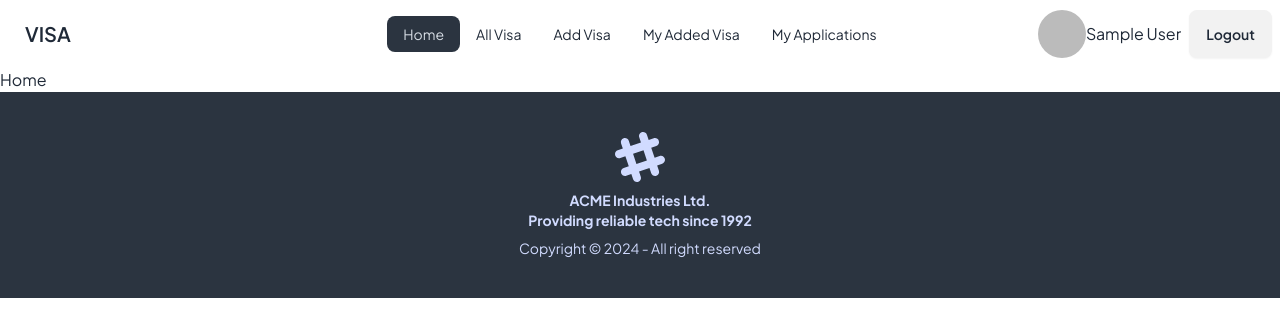
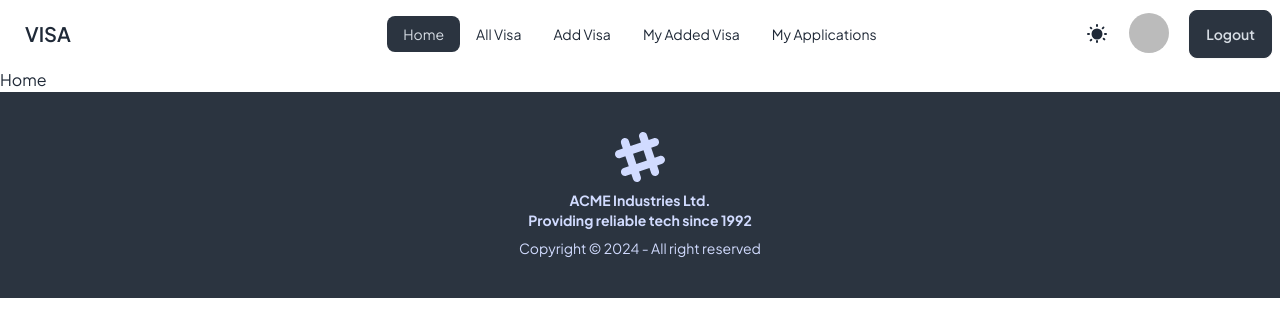
Before and after one commit to ornobaadi/Visa-Navigator-Client, a React (Vite) app: page / in a window 1280 px wide. Shown: the top 336 px of the page. Built offline with nearby package versions, Linux system fonts and the light colour scheme; no server answers; sample sign-in values are in the browser's storage.

Commit message:
All visa filter and Dark mode

```diff
--- a/src/components/Navbar.jsx
+++ b/src/components/Navbar.jsx
@@ -1,9 +1,9 @@
 import { useContext } from "react";
 import { Link, NavLink } from "react-router-dom";
 import { AuthContext } from "../provider/AuthProvider";
+import ThemeToggle from "./ThemeToggle";
 
 const Navbar = () => {
-
     const { user, logOut } = useContext(AuthContext);
 
     const links = (
@@ -11,17 +11,12 @@ const Navbar = () => {
             <li><NavLink to='/'>Home</NavLink></li>
             <li><NavLink to='/allvisa'>All Visa</NavLink></li>
             {user?.email && (
+                <>
                     <li><NavLink to='/addvisa'>Add Visa</NavLink></li>
+                    <li><NavLink to='/my-added-visa'>My Added Visa</NavLink></li>
+                    <li><NavLink to='/my-visa-applications'>My Applications</NavLink></li>
+                </>
             )}
-            {user?.email && (
-                <li><NavLink to='/my-added-visa'>My Added Visa</NavLink></li>
-            )}
-            {user?.email && (
-                <li><NavLink to='/my-visa-applications'>My Applications</NavLink></li>
-            )}
-
-
-
         </>
     )
 
@@ -56,30 +51,36 @@ const Navbar = () => {
                     {links}
                 </ul>
             </div>
-            <div className="navbar-end gap-2">
-                <div>
-                    {user && user?.email ?
-                        <div className="flex items-center">
+            <div className="navbar-end gap-4">
+                <ThemeToggle />
+                {user && user?.email ? (
+                    <div className="flex items-center gap-4">
+                        <div className="dropdown dropdown-hover dropdown-end">
+                            <div tabIndex={0} role="button" className="btn btn-ghost btn-circle avatar">
+                                <div className="w-10 rounded-full">
                                     <img
-                                className="w-12 h-12 rounded-full"
+                                        alt="User avatar"
                                         src={user?.photoURL || "https://cdn.pixabay.com/photo/2018/11/13/21/43/avatar-3814049_1280.png"}
-                                alt="User"
+                                        onError={(e) => {
+                                            e.target.onerror = null;
+                                            e.target.src = "https://cdn.pixabay.com/photo/2018/11/13/21/43/avatar-3814049_1280.png";
+                                        }}
                                     />
-                            <p>{user.displayName}</p>
                                 </div>
-                        :
-                        <div></div>}
                             </div>
-                {
-                    user && user?.email ?
-                        <button onClick={logOut} className="btn">Logout</button>
-                        :
-                        <div>
-                            <Link className="btn" to='/auth/login'>Login</Link>
-                            <Link className="btn" to='/auth/register'>Signup</Link>
+                            <ul tabIndex={0} className="menu dropdown-content z-[1] p-2 shadow bg-base-100 rounded-box w-52 mt-4">
+                                <li className="text-center font-bold">{user.displayName || 'User'}</li>
+                                <li className="text-center text-sm text-gray-500">{user.email}</li>
+                            </ul>
                         </div>
-                }
-
+                        <button onClick={logOut} className="btn btn-neutral">Logout</button>
+                    </div>
+                ) : (
+                    <div className="flex gap-2">
+                        <Link className="btn btn-outline" to='/auth/login'>Login</Link>
+                        <Link className="btn btn-outline" to='/auth/register'>Signup</Link>
+                    </div>
+                )}
             </div>
         </div>
     );
--- /dev/null
+++ b/src/components/ThemeToggle.jsx
@@ -0,0 +1,52 @@
+import { useState, useEffect } from 'react';
+
+const ThemeToggle = () => {
+    // State to track current theme
+    const [theme, setTheme] = useState(
+        localStorage.getItem('theme') || 'light'
+    );
+
+    // Effect to apply theme and store in local storage
+    useEffect(() => {
+        // Apply theme to document element
+        document.documentElement.setAttribute('data-theme', theme);
+        localStorage.setItem('theme', theme);
+    }, [theme]);
+
+    // Toggle between light and dark themes
+    const toggleTheme = () => {
+        setTheme(theme === 'light' ? 'dark' : 'light');
+    };
+
+    return (
+        <label className="swap swap-rotate">
+            {/* this hidden checkbox controls the state */}
+            <input
+                type="checkbox"
+                className="theme-controller"
+                checked={theme === 'dark'}
+                onChange={toggleTheme}
+            />
+
+            {/* sun icon */}
+            <svg
+                className="swap-off fill-current w-6 h-6"
+                xmlns="http://www.w3.org/2000/svg"
+                viewBox="0 0 24 24"
+            >
+                <path d="M5.64,17l-.71.71a1,1,0,0,0,0,1.41,1,1,0,0,0,1.41,0l.71-.71A1,1,0,0,0,5.64,17ZM5,12a1,1,0,0,0-1-1H3a1,1,0,0,0,0,2H4A1,1,0,0,0,5,12Zm7-7a1,1,0,0,0,1-1V3a1,1,0,0,0-2,0V4A1,1,0,0,0,12,5ZM5.64,7.05a1,1,0,0,0,.7.29,1,1,0,0,0,.71-.29,1,1,0,0,0,0-1.41l-.71-.71A1,1,0,0,0,4.93,6.34Zm12,.29a1,1,0,0,0,.7-.29l.71-.71a1,1,0,1,0-1.41-1.41L17,5.64a1,1,0,0,0,0,1.41A1,1,0,0,0,17.64,7.34ZM21,11H20a1,1,0,0,0,0,2h1a1,1,0,0,0,0-2Zm-9,7a1,1,0,0,0-1,1v1a1,1,0,0,0,2,0V19A1,1,0,0,0,12,18Zm7.36-2a1,1,0,0,0-1.41,0,1,1,0,0,0,0,1.41l.71.71a1,1,0,0,0,1.41,0,1,1,0,0,0,0-1.41ZM12,6.5A5.5,5.5,0,1,0,17.5,12,5.5,5.5,0,0,0,12,6.5Z" />
+            </svg>
+
+            {/* moon icon */}
+            <svg
+                className="swap-on fill-current w-6 h-6"
+                xmlns="http://www.w3.org/2000/svg"
+                viewBox="0 0 24 24"
+            >
+                <path d="M21.64,13a1,1,0,0,0-1.05-.14,8.05,8.05,0,0,1-3.37.73A8.15,8.15,0,0,1,9.08,5.49a8.59,8.59,0,0,1,.25-2A1,1,0,0,0,8,2.36,10.14,10.14,0,1,0,22,14.05,1,1,0,0,0,21.64,13Zm-9.5,6.69A8.14,8.14,0,0,1,7.08,5.22v.27A10.15,10.15,0,0,0,17.22,15.63a9.79,9.79,0,0,0,2.1-.22A8.11,8.11,0,0,1,12.14,19.73Z" />
+            </svg>
+        </label>
+    );
+};
+
+export default ThemeToggle;
--- a/src/pages/AllVisa.jsx
+++ b/src/pages/AllVisa.jsx
@@ -1,20 +1,44 @@
 import { useLoaderData } from "react-router-dom";
+import { useState } from "react";
 import VisaCard from "../components/VisaCard";
 
 const AllVisa = () => {
+    const visas = useLoaderData();
+    const [selectedVisaType, setSelectedVisaType] = useState("All");
 
-    const visas = useLoaderData();
+    const handleFilterChange = (e) => {
+        setSelectedVisaType(e.target.value);
+    };
+
+    const filteredVisas =
+        selectedVisaType === "All"
+            ? visas
+            : visas.filter(visa => visa.visaType === selectedVisaType);
+
+    const visaTypes = ["All", ...new Set(visas.map(visa => visa.visaType))];
 
     return (
-        <div className="m-2 md:m-20  ">
-            <h1 className="text-center text-3xl font-bold my-10">All Available Visa : {visas.length}</h1>
-            <div className="grid grid-cols-1 md:grid-cols-2 lg:grid-cols-4 gap-4 ">
-                {
-                    visas.map(visa => <VisaCard
-                        key={visa._id}
-                        visa={visa}
-                    ></VisaCard>)
-                }
+        <div className="m-2 md:m-20">
+            <h1 className="text-center text-3xl font-bold my-10">Available Visa : {filteredVisas.length}</h1>
+
+            <div className="flex justify-start mb-6">
+                <select
+                    value={selectedVisaType}
+                    onChange={handleFilterChange}
+                    className="select select-bordered w-full max-w-xs"
+                >
+                    {visaTypes.map((type, index) => (
+                        <option key={index} value={type}>
+                            {type}
+                        </option>
+                    ))}
+                </select>
+            </div>
+
+            <div className="grid grid-cols-1 md:grid-cols-2 lg:grid-cols-4 gap-4">
+                {filteredVisas.map(visa => (
+                    <VisaCard key={visa._id} visa={visa}></VisaCard>
+                ))}
             </div>
         </div>
     );
--- a/src/pages/VisaDetails.jsx
+++ b/src/pages/VisaDetails.jsx
@@ -8,7 +8,7 @@ const VisaDetails = () => {
         <div>
             <div className="card bg-base-100 w-2/5 mx-auto shadow-xl my-10">
                 <figure>
-                    <img className='w-full h-80 object-cover'
+                    <img className='w-full h-60 object-cover'
                         src={countryPhoto}
                     />
                 </figure>
--- a/tailwind.config.js
+++ b/tailwind.config.js
@@ -11,4 +11,7 @@ export default {
   plugins: [
     daisyui,
   ],
+  daisyui: {
+    themes: ["light", "dark"], // Include both light and dark themes
+  },
 }
```
Lines whose indentation alone changed are shown as unchanged.
